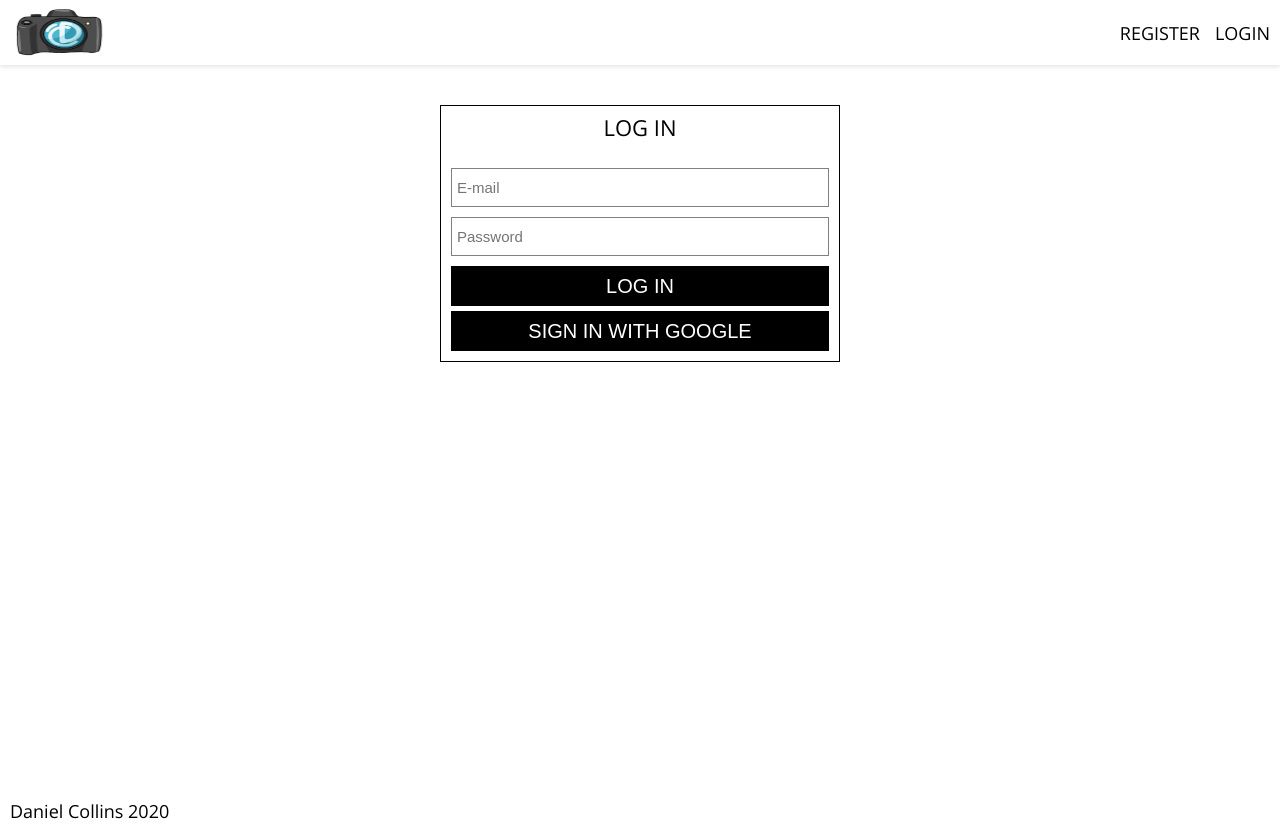
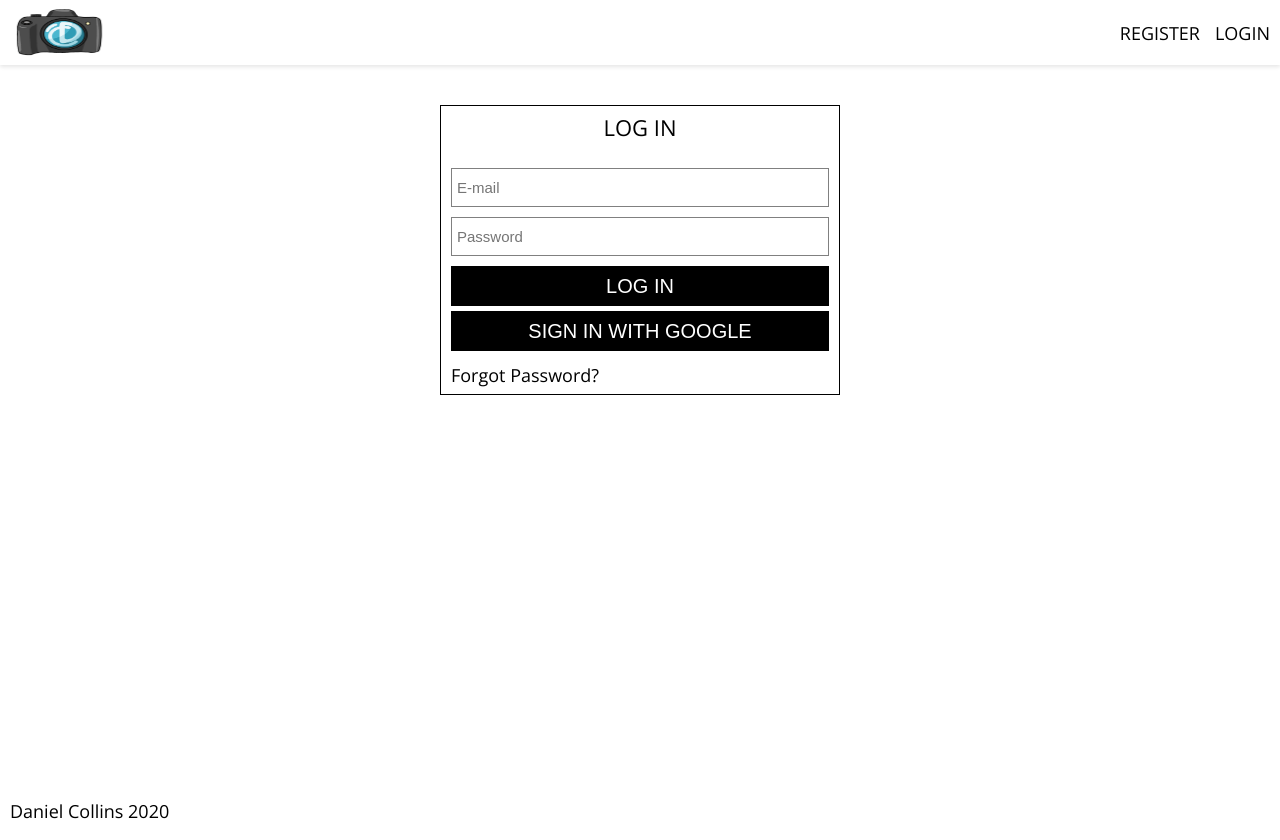
Before and after one commit to dannycoll/e-commerce-site, a React (Create React App) app: page /login in a window 1280 px wide. Built offline with nearby package versions, Linux system fonts and the light colour scheme; no server answers.

Commit message:
Link for Forgot Password added

```diff
--- a/src/components/SignIn/index.js
+++ b/src/components/SignIn/index.js
@@ -5,6 +5,7 @@ import Button from './../forms/Button';
 import { auth, signInWithGoogle } from './../../firebase/utils';
 import FormInput from './../forms/FormInput';
 import AuthWrapper from './../AuthWrapper';
+import { Link } from 'react-router-dom';
 
 const initialState = {
     email: '',
@@ -76,6 +77,12 @@ class SignIn extends Component {
                                     </Button>
                                 </div>
                             </div>
+
+                            <div className="links">
+                                <Link to='/recovery'>
+                                    Forgot Password?
+                                </Link>
+                            </div>
                         </form>
                     </div>
             </AuthWrapper>
--- a/src/components/SignIn/styles.scss
+++ b/src/components/SignIn/styles.scss
@@ -1,3 +1,13 @@
 .socialSignIn {
     margin: 0.5rem auto 0;
 }
+
+.links {
+    display: block;
+    width: 100%;
+    margin: 1.5rem auto 0;
+
+    a {
+        color: black;
+    }
+}
```
Also changed, not shown: 1 other file (tests, documents, lock files or other folders).
